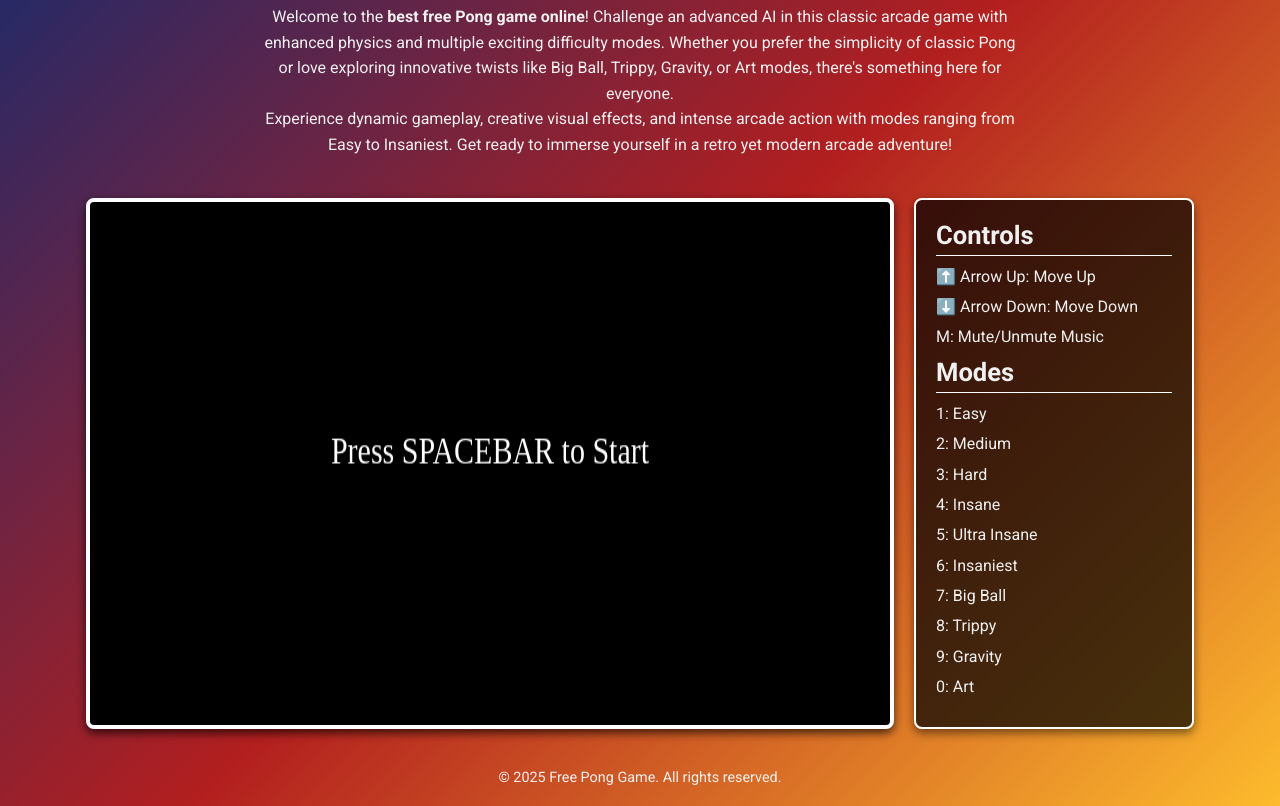
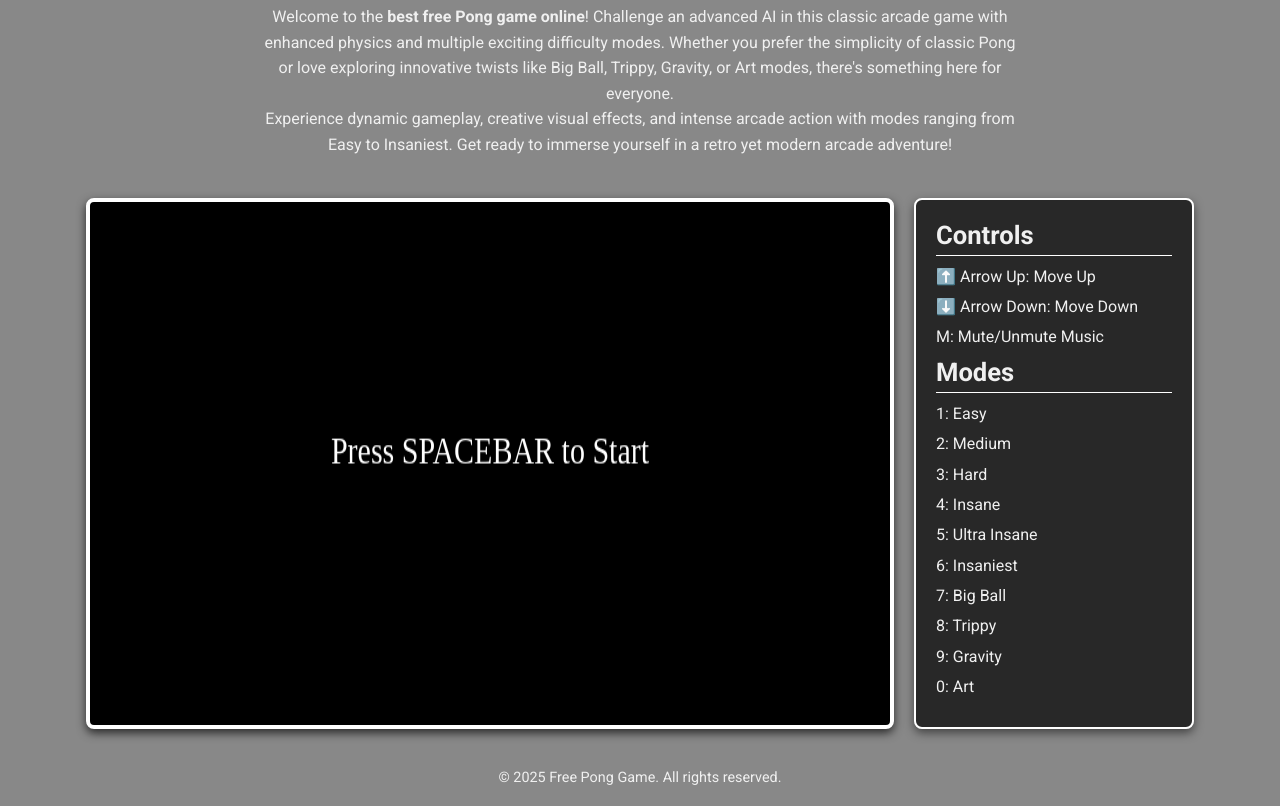
Before and after one commit to josephmossbridge/freeponggame, a plain HTML site: page index.html in a window 1280 px wide. Shown: the part 93-899 px from the top of the page. Drawn offline with Linux system fonts and the light colour scheme.

Commit message:
Update index.html

```diff
--- a/index.html
+++ b/index.html
@@ -30,7 +30,7 @@
 
     body {
       font-family: 'Roboto', sans-serif;
-      background: linear-gradient(135deg, #1a2a6c, #b21f1f, #fdbb2d);
+      background: #888; /* muted gray background */
       color: #f0f0f0;
       display: flex;
       flex-direction: column;
```
